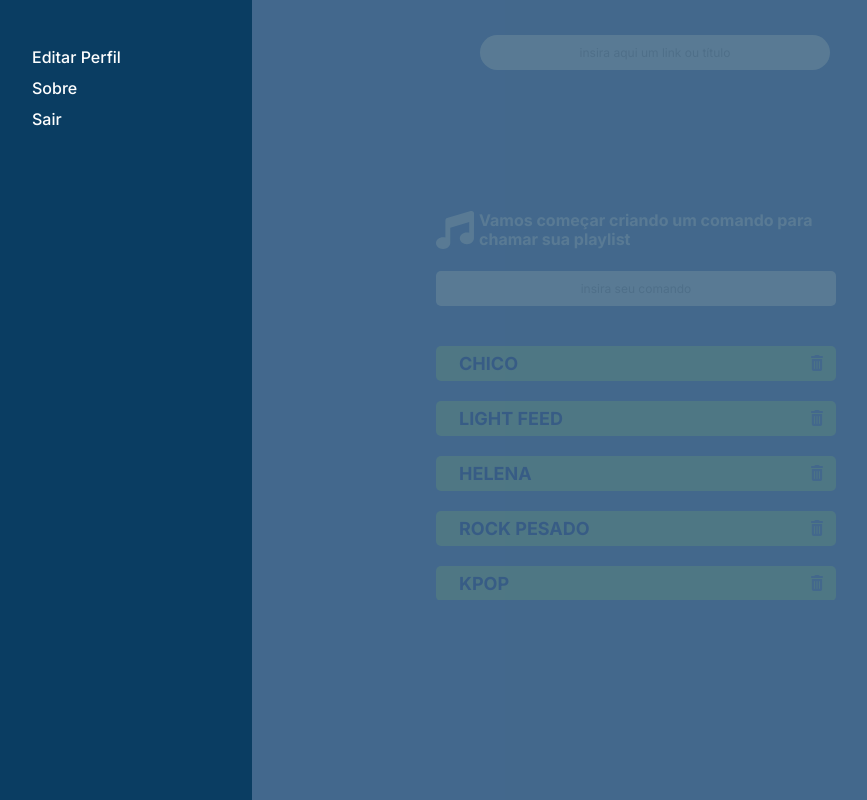
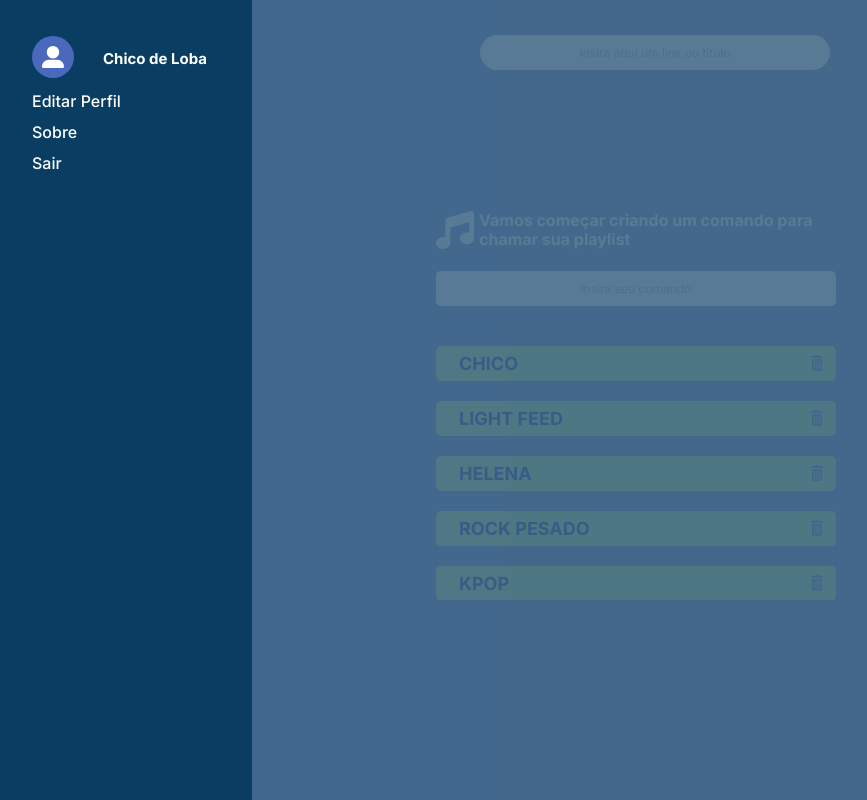
Before and after one commit to vdsou/suzy-plays, a Vue app: page / in a window 1280 px wide. Both pictures are taken after a click on the link 54 px from the left and 59 px from the top of the page. Shown: the whole page, without its empty margins (4-871 px from the left). Built offline with nearby package versions, Linux system fonts and the light colour scheme.

Commit message:
:lipstick: add user icon and name to nav

```diff
--- a/src/components/Nav.vue
+++ b/src/components/Nav.vue
@@ -1,6 +1,12 @@
 <template>
   <nav>
     <div v-if="showMenu" class="nav-content" :class="{ showMenu }">
+      <div class="user-menu-info">
+        <i>
+          <img src="../assets/content/user-icon.svg" alt="Ícone de Usuário" />
+        </i>
+        <h2>Chico de Loba</h2>
+      </div>
       <ul>
         <li>
           <router-link to="/settings">Editar Perfil</router-link>
@@ -43,6 +49,14 @@ export default {
   width: 20vw;
   padding: 3.6rem;
 }
+.nav-content .user-menu-info {
+  display: flex;
+  /* justify-content: space-between; */
+  align-items: center;
+}
+.nav-content .user-menu-info h2 {
+  margin-left: 2.9rem;
+}
 .nav-content.showMenu {
   position: fixed;
   top: 0;
```
Also changed, not shown: src/assets/content/user-icon.svg (added).
